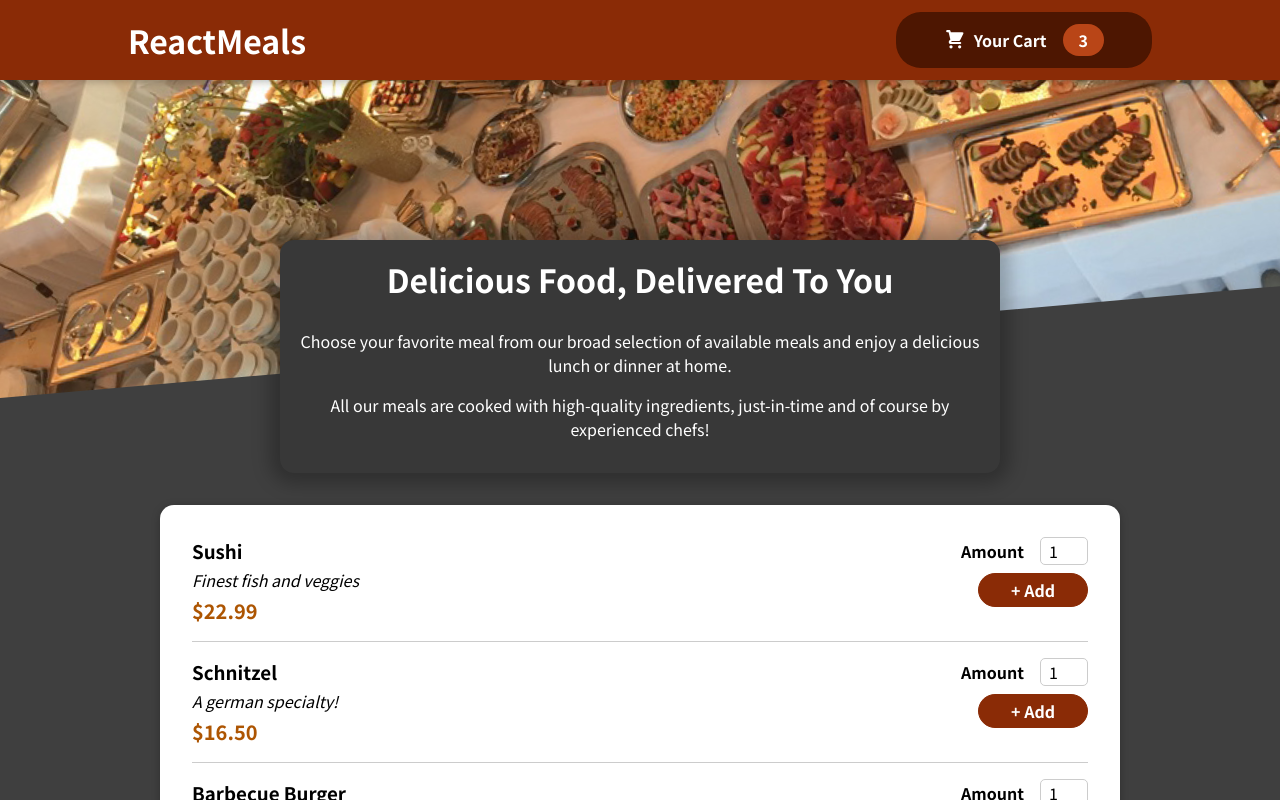
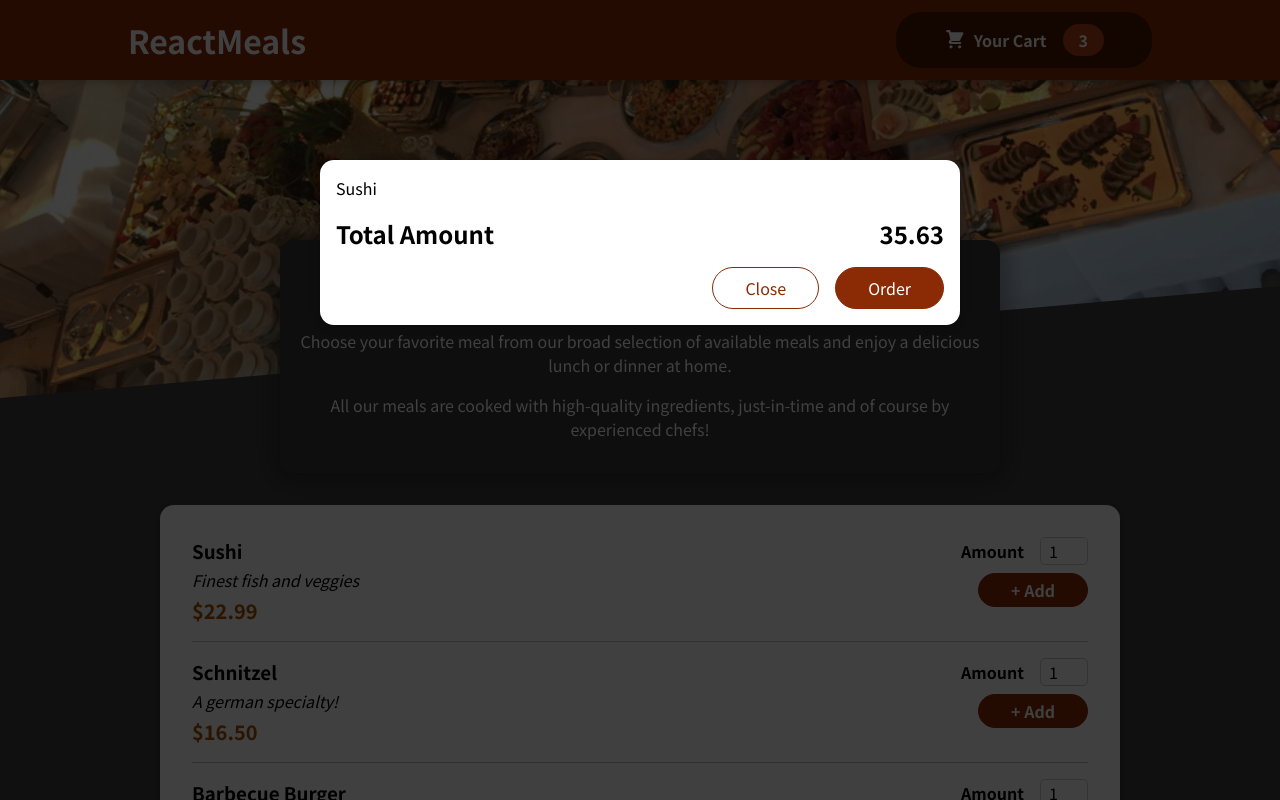
Before and after one commit to Esther-Yang/food-order-app, a React (Create React App) app: page / in a window 1280 px wide. Shown: the top 800 px of the page. Built offline with nearby package versions, Linux system fonts and the light colour scheme.

Commit message:
Add Modal. Modify index.html, Cart, App.

```diff
--- a/public/index.html
+++ b/public/index.html
@@ -28,6 +28,7 @@
   </head>
   <body>
     <noscript>You need to enable JavaScript to run this app.</noscript>
+    <div id="overlays"></div>
     <div id="root"></div>
     <!--
       This HTML file is a template.
--- a/src/App.js
+++ b/src/App.js
@@ -1,13 +1,15 @@
 import React from "react";
 import Header from "./components/Layout/Header";
 import Meals from "./components/Meals/Meals";
+import Cart from "./components/Cart/Cart";
 
 function App() {
   return (
     <React.Fragment>
-      <Header/>
+      <Cart />
+      <Header />
       <main>
-        <Meals/>
+        <Meals />
       </main>
     </React.Fragment>
   );
--- a/src/components/Cart/Cart.js
+++ b/src/components/Cart/Cart.js
@@ -1,4 +1,5 @@
 import classes from "./Cart.module.css";
+import Modal from "../UI/Modal";
 
 const Cart = (props) => {
   const cartItems = (
@@ -9,7 +10,7 @@
     </ul>
   );
   return (
-    <div>
+    <Modal>
       {cartItems}
       <div className={classes.total}>
         <span>Total Amount</span>
@@ -19,7 +20,7 @@
         <button className={classes["button--alt"]}>Close</button>
         <button className={classes.button}>Order</button>
       </div>
-    </div>
+    </Modal>
   );
 };
 
--- /dev/null
+++ b/src/components/UI/Modal.js
@@ -0,0 +1,31 @@
+import React from "react";
+import ReactDOM from "react-dom";
+import classes from "./Modal.module.css";
+
+const Backdrop = (props) => {
+  return <div className={classes.backdrop} />;
+};
+
+const ModalOverlay = (props) => {
+  return (
+    <div className={classes.modal}>
+      <div className={classes.content}>{props.children}</div>
+    </div>
+  );
+};
+
+const portalElement = document.getElementById("overlays");
+
+const Modal = (props) => {
+  return (
+    <React.Fragment>
+      {ReactDOM.createPortal(<Backdrop />, portalElement)}
+      {ReactDOM.createPortal(
+        <ModalOverlay>{props.children}</ModalOverlay>,
+        portalElement
+      )}
+    </React.Fragment>
+  );
+};
+
+export default Modal;
--- /dev/null
+++ b/src/components/UI/Modal.module.css
@@ -0,0 +1,40 @@
+.backdrop {
+  position: fixed;
+  top: 0;
+  left: 0;
+  width: 100%;
+  height: 100vh;
+  z-index: 20;
+  background-color: rgba(0, 0, 0, 0.75);
+}
+
+.modal {
+  position: fixed;
+  top: 20vh;
+  left: 5%;
+  width: 90%;
+  background-color: white;
+  padding: 1rem;
+  border-radius: 14px;
+  box-shadow: 0 2px 8px rgba(0, 0, 0, 0.25);
+  z-index: 30;
+  animation: slide-down 300ms ease-out forwards;
+}
+
+@media (min-width: 768px) {
+  .modal {
+    width: 40rem;
+    left: calc(50% - 20rem);
+  }
+}
+
+@keyframes slide-down {
+  from {
+    opacity: 0;
+    transform: translateY(-3rem);
+  }
+  to {
+    opacity: 1;
+    transform: translateY(0);
+  }
+}
```
Also changed, not shown: 1 other file (tests, documents, lock files or other folders).
